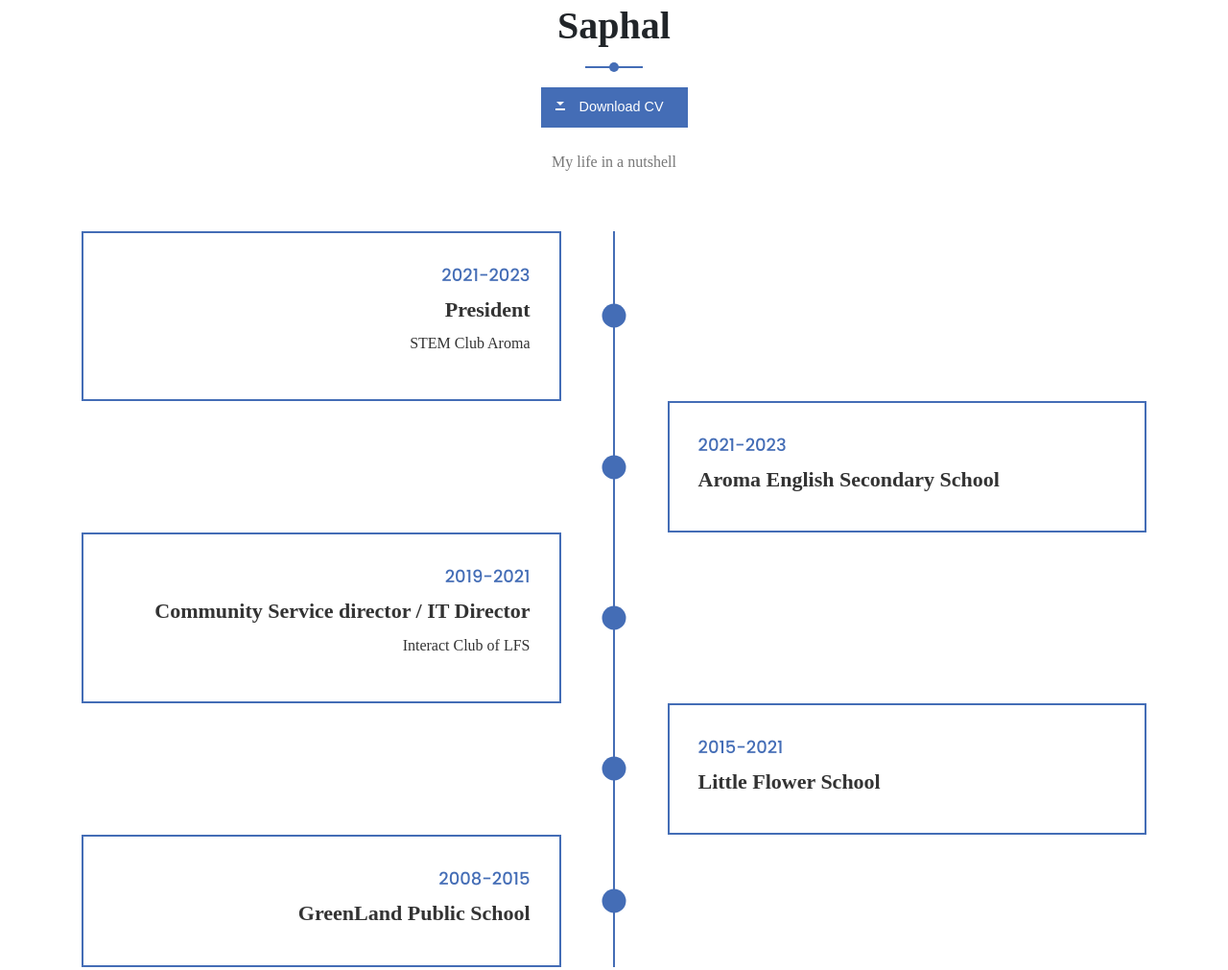
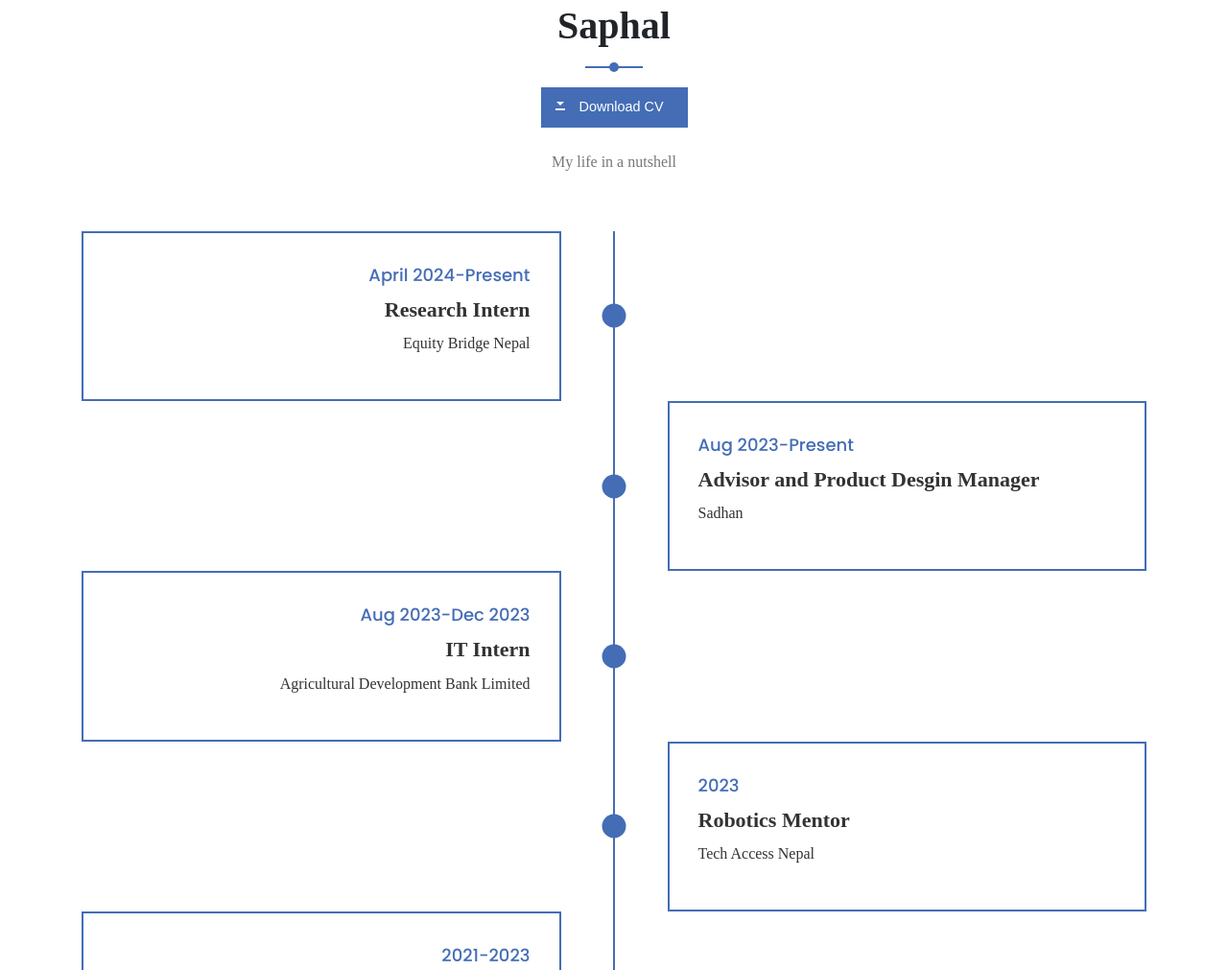
Before and after one commit to saphal-upreti/beta-node, a website: page resume.html in a window 1280 px wide. Shown: the part 93-1104 px from the top of the page at 96% size. Drawn offline with nearby package versions, Linux system fonts and the light colour scheme; a web font is replaced by a local one.

Commit message:
resume update

```diff
--- a/resume.html
+++ b/resume.html
@@ -47,6 +47,39 @@
         <div class="row">
           <div class="col-xl-12">
             <ul class="timeline-list">
+              <!-- Single Experience -->
+              <li1>
+                <div class="timeline_content">
+                  <span>April 2024-Present</span>
+                  <h4>Research Intern</h4>
+                  <p>Equity Bridge Nepal</p>
+                </div>
+              </li1>
+              <!-- Single Experience -->
+              <li1>
+                <div class="timeline_content">
+                  <span>Aug 2023-Present</span>
+                  <h4>Advisor and Product Desgin Manager</h4>
+                  <p>Sadhan</p>
+                </div>
+              </li1>
+              <!-- Single Experience -->
+              <li1>
+                <div class="timeline_content">
+                  <span>Aug 2023-Dec 2023</span>
+                  <h4>IT Intern</h4>
+                  <p>Agricultural Development Bank Limited</p>
+                </div>
+              </li1>
+              <!-- Single Experience -->
+              <li1>
+                <div class="timeline_content">
+                  <span>2023</span>
+                  <h4>Robotics Mentor</h4>
+                  <p>Tech Access Nepal</p>
+                </div>
+              </li1>
+              <!-- Single Experience -->
               <li1>
                 <div class="timeline_content">
                   <span>2021-2023</span>
@@ -64,8 +97,16 @@
               <!-- Single Experience -->
               <li1>
                 <div class="timeline_content">
-                  <span>2019-2021</span>
-                  <h4>Community Service director / IT Director</h4>
+                  <span>2020-2021</span>
+                  <h4>IT Director</h4>
+                  <p>Interact Club of LFS</p>
+                </div>
+              </li1>
+              <!-- Single Experience -->
+              <li1>
+                <div class="timeline_content">
+                  <span>2019-2020</span>
+                  <h4>Community Service Director</h4>
                   <p>Interact Club of LFS</p>
                 </div>
               </li1>
```
Also changed, not shown: 1 other file.
